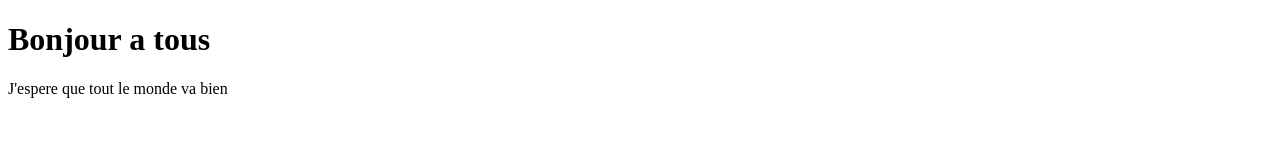
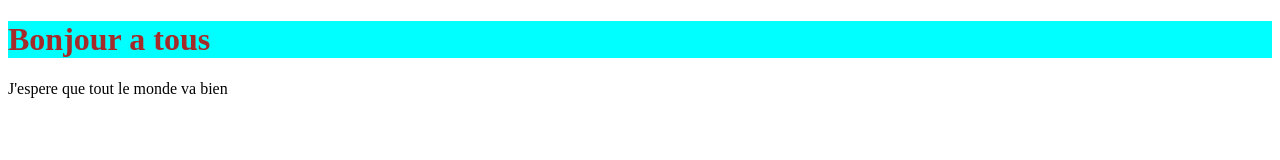
Before and after one commit to Omar-Diallo/TP5, a plain HTML site: page index.html in a window 1280 px wide. Drawn offline with Linux system fonts and the light colour scheme.

Commit message:
style pour h1

```diff
--- a/index.html
+++ b/index.html
@@ -8,5 +8,11 @@
 <body>
     <h1>Bonjour a tous </h1>
     <p>J'espere que tout le monde va bien</p>
+    <style>
+        h1{
+            background-color: aqua;
+            color: brown;
+        }
+    </style>
 </body>
 </html>
```
